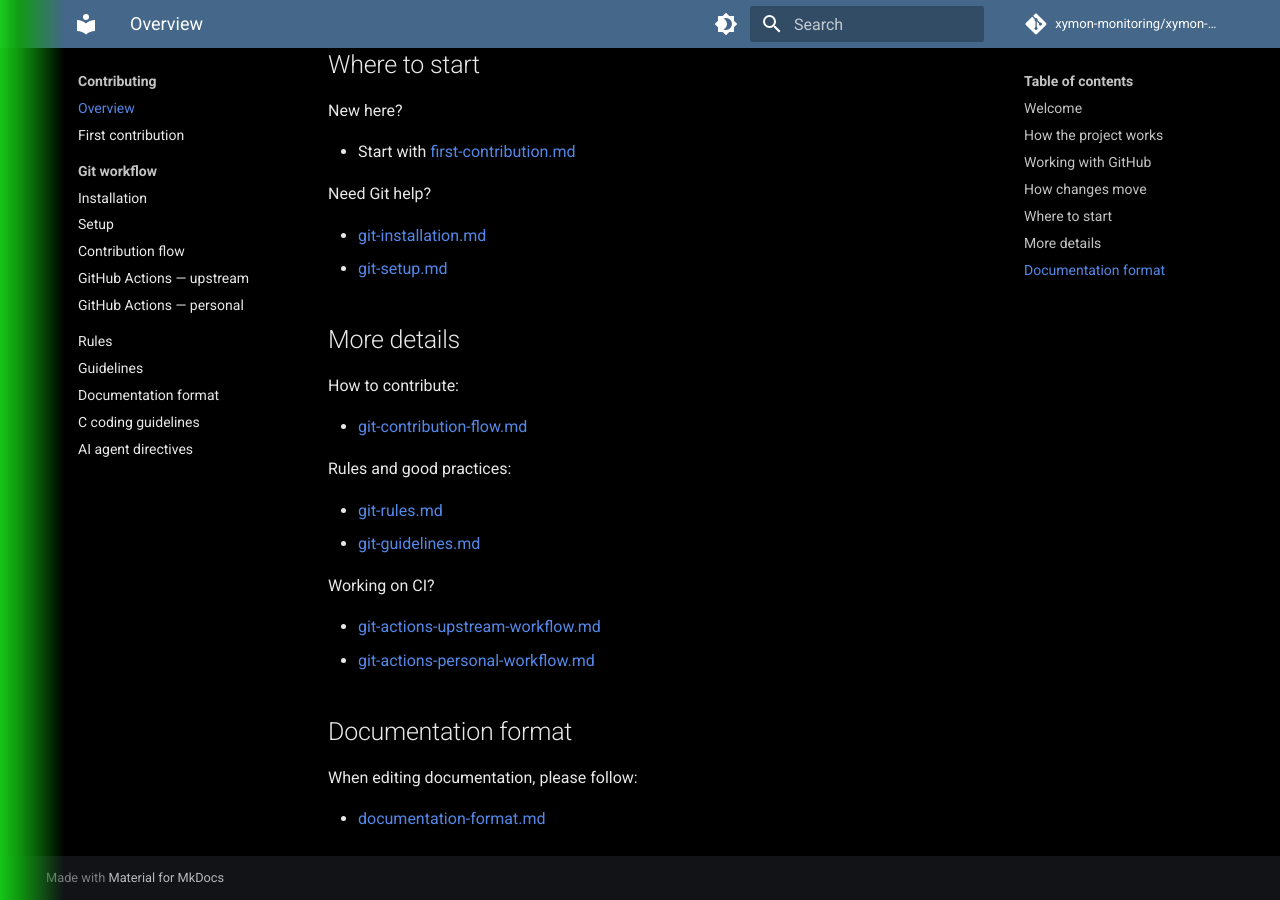
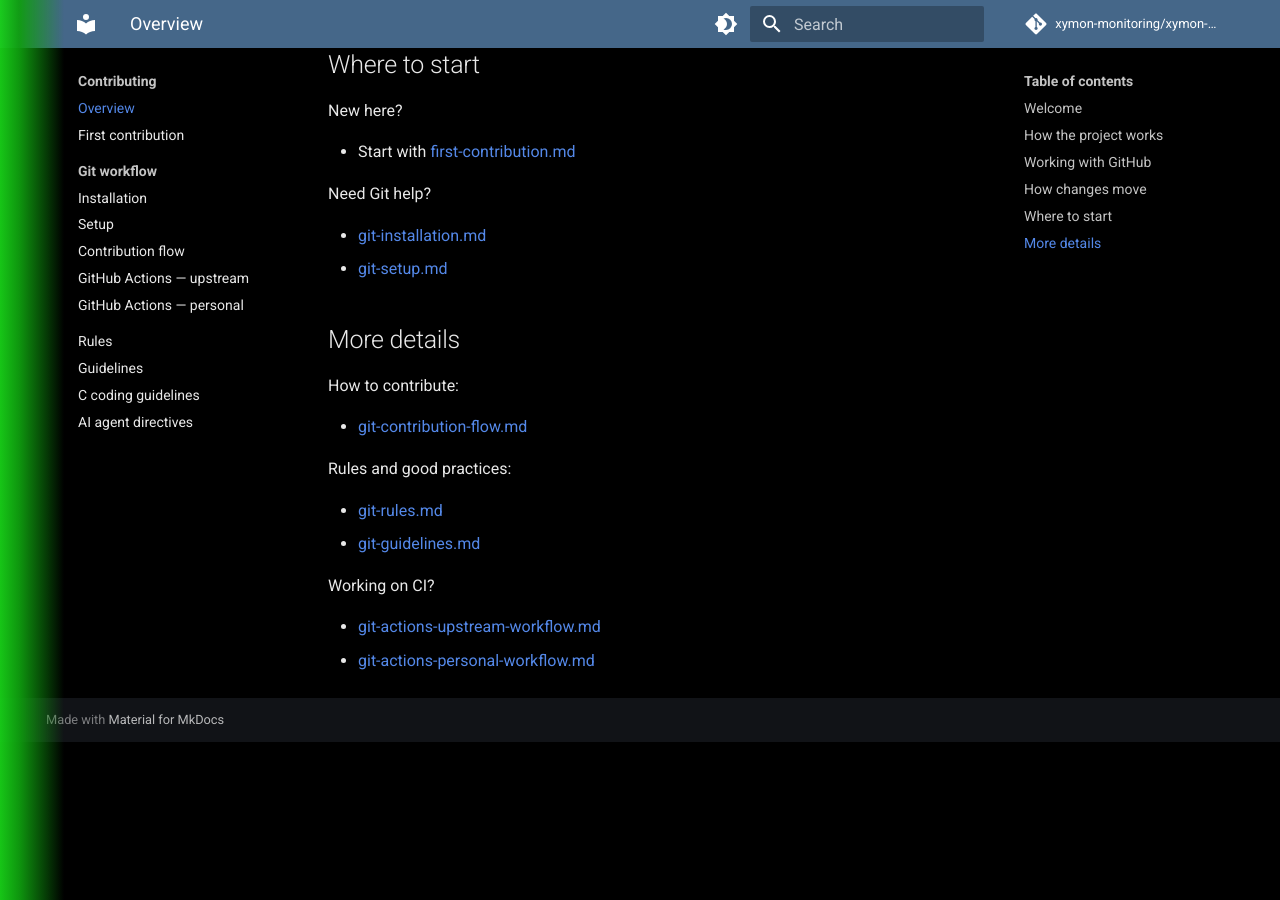
Before and after one commit to xymon-monitoring/xymon-wiki, an MkDocs documentation site: the page built from docs/contributing/git/contributing-overview.md, in a window 1280 px wide and 900 px high, scrolled down 1299 px. Built offline with MkDocs 1.6.1 and Material for MkDocs 9.7.7, drawn with Linux system fonts in a browser that asks for light colours; comment, search, counter and statistics services are not loaded.

Commit message:
docs(contributing): drop the documentation format page, written for another repo
It was written for `docs/git/` in the xymon repository, on pull request #13,
and came here with the rest of that guide when #13 was closed and its content
integrated instead. Nothing in it was re-homed: "formatting rules for
documentation files in this repository" now reads as the wiki, and the notes
below it describe `docs/manpages/`, `build/makehtml.sh` and a `docs/git/` that
has no files on xymon's `main` and only ever existed on that closed branch.

Its three parts go separately.

The manpage rule -- generated HTML, do not hand-edit, regenerated by
`build/makehtml.sh` -- belongs to xymon and its CONTRIBUTING.md states it
better, with the recovery procedure, the pinned converter version and the
`.TH` line left alone. A wiki page about Markdown formatting has no reason to
carry a thinner copy.

The Markdown-to-HTML plan reasons about a directory that does not exist, in a
repository this page no longer lives in. If the idea is still wanted it is an
issue on xymon, not a note here.

The format rules described the folder they sat in rather than either
repository: the ten files under contributing/git/ are setext throughout, the
other fifteen wiki pages are all ATX, and xymon's own markdown is ATX in every
file. A rule followed by four pages in ten and contradicted by the repository
it claims to govern is worth removing rather than scoping; the next commit
converts those ten so there is one style and nothing left to state.

```diff
--- a/docs/contributing/git/contributing-overview.md
+++ b/docs/contributing/git/contributing-overview.md
@@ -82,10 +82,3 @@ Working on CI?
 
 - [git-actions-upstream-workflow.md](git-actions-upstream-workflow.md)
 - [git-actions-personal-workflow.md](git-actions-personal-workflow.md)
-
-
-Documentation format
---------------------
-When editing documentation, please follow:
-
-- [documentation-format.md](documentation-format.md)
--- a/mkdocs.yml
+++ b/mkdocs.yml
@@ -74,7 +74,6 @@ nav:
           - GitHub Actions — personal: contributing/git/git-actions-personal-workflow.md
       - Rules: contributing/git/git-rules.md
       - Guidelines: contributing/git/git-guidelines.md
-      - Documentation format: contributing/git/documentation-format.md
       - C coding guidelines: contributing/c-coding-contribution-guidelines.md
       - AI agent directives: contributing/ai-agent-contribution-directives.md
   - Development:
```
Also changed, not shown: docs/contributing/git/documentation-format.md (deleted, +0 -32 lines).
